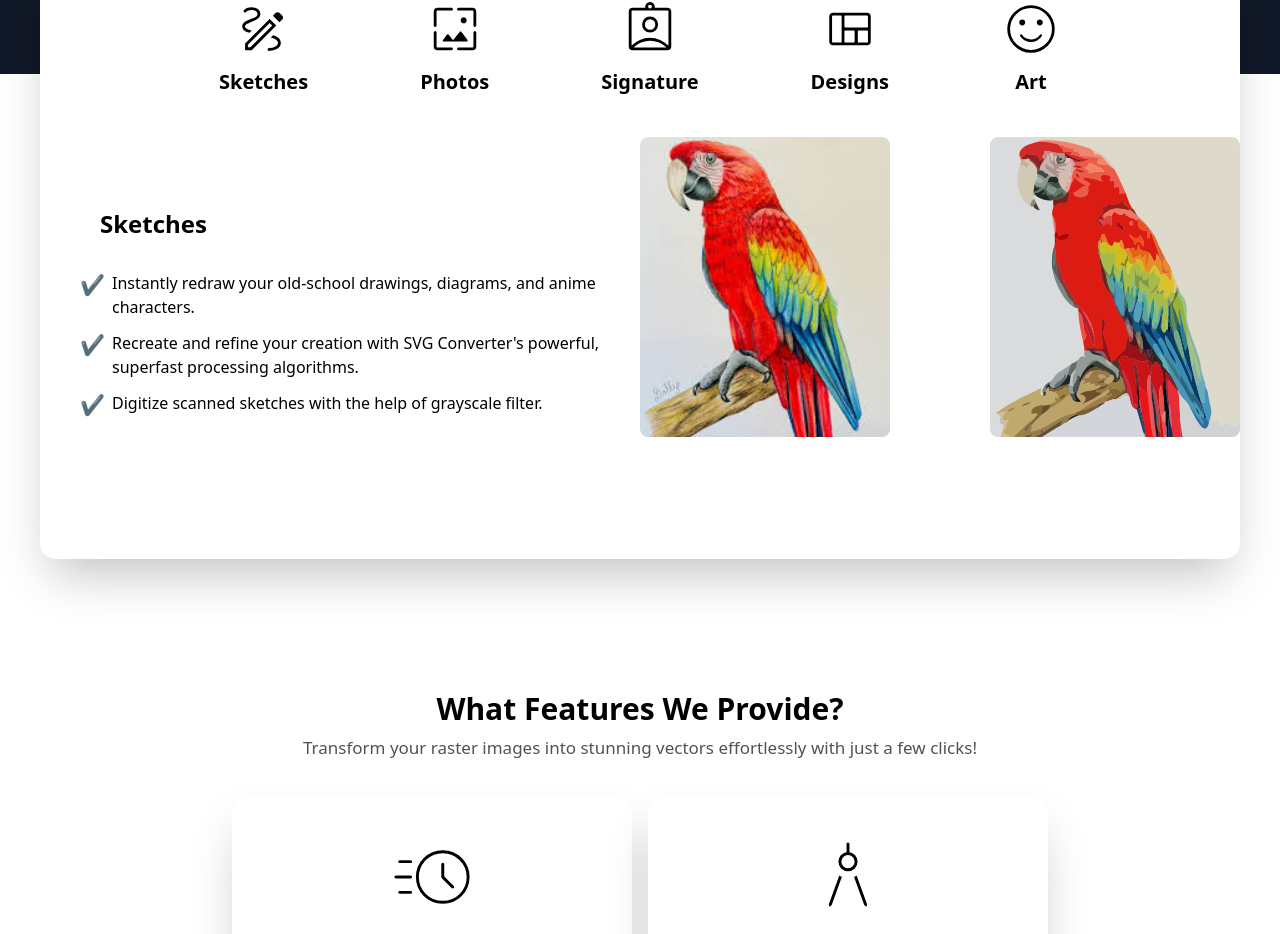
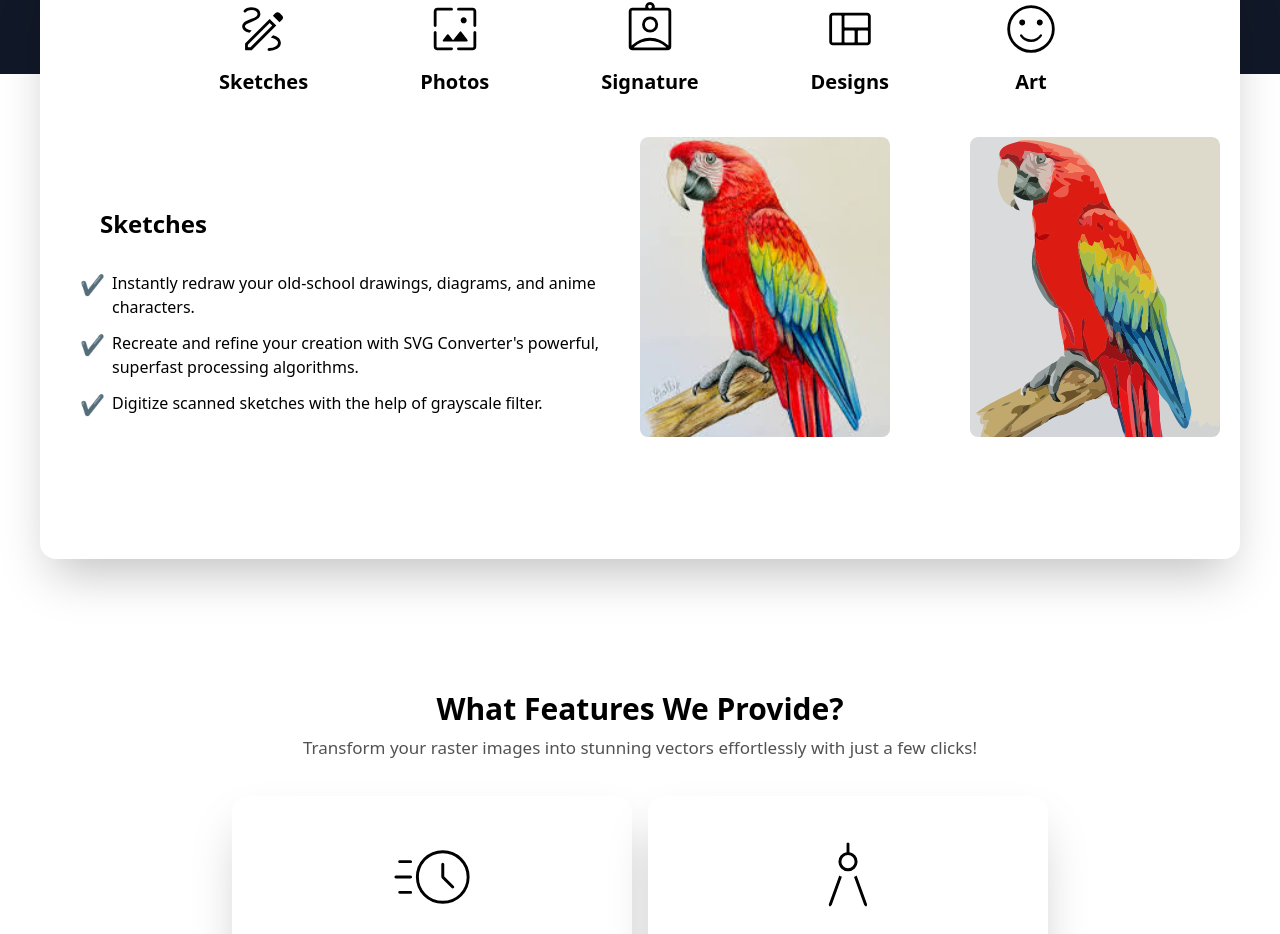
Before and after one commit to KinzaAft/vectorize, a Next.js app: page / in a window 1280 px wide. Shown: the part 826-1760 px from the top of the page. Built offline with nearby package versions, Linux system fonts and the light colour scheme.

Commit message:
Update secondcompo.tsx

```diff
--- a/src/app/components/secondcompo.tsx
+++ b/src/app/components/secondcompo.tsx
@@ -130,7 +130,7 @@ const Secondcompo: React.FC = () => {
             </div>
 
             {/* Sketch 2 */}
-            <div className="sketch2 h-[230px] w-[190px] md:h-[300px] md:w-[250px] rounded-lg overflow-hidden mt-8 md:mt-0 md:ml-[30px]">
+            <div className="sketch2 h-[230px] w-[190px] md:h-[300px] md:w-[250px] rounded-lg overflow-hidden mt-8 md:mt-0 md:ml-[30px] mr-[20px]">
               <Image
                 src={boxData[selectedBox].images.sketch2}
                 alt="Sketch 2"
```
